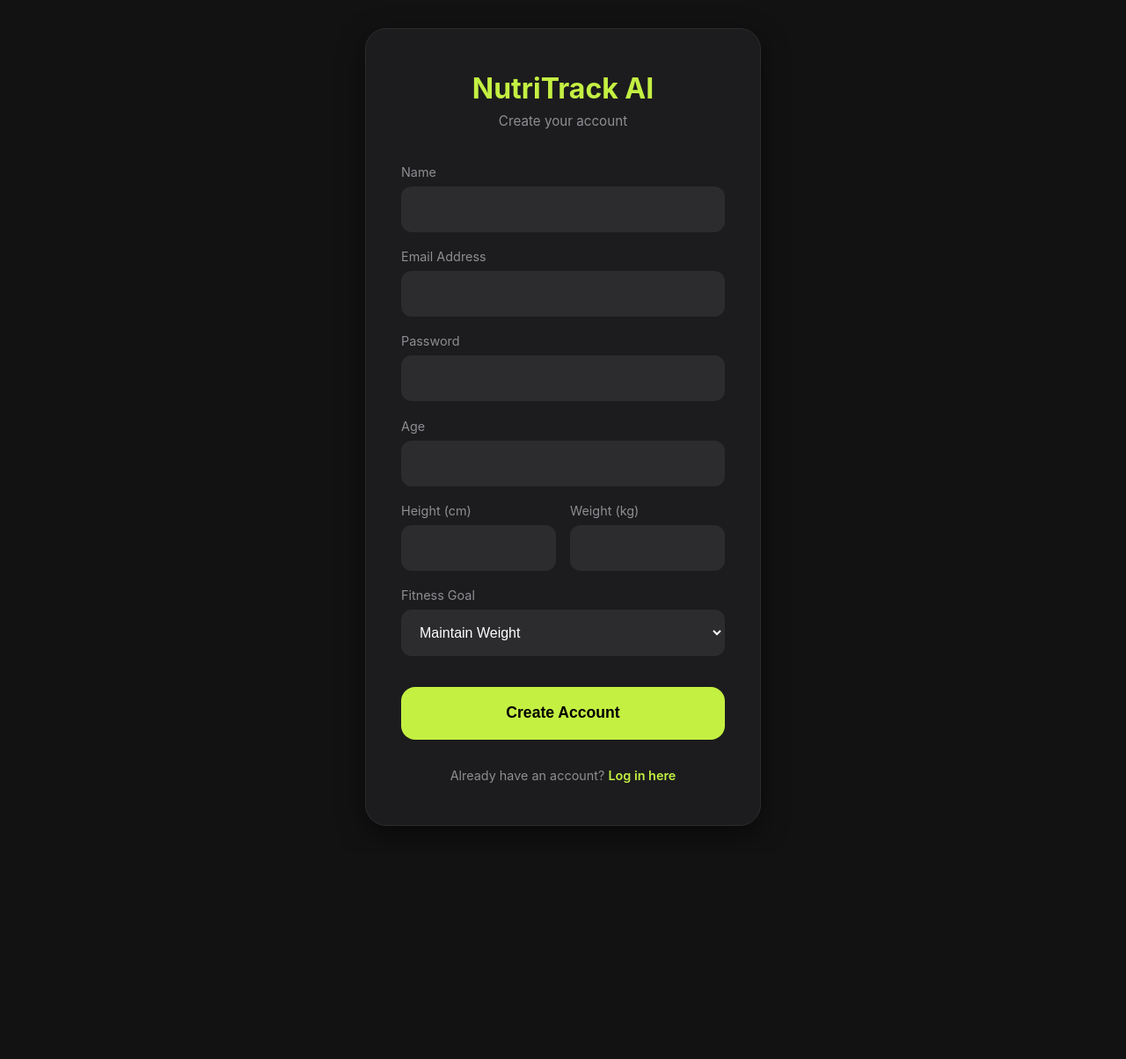
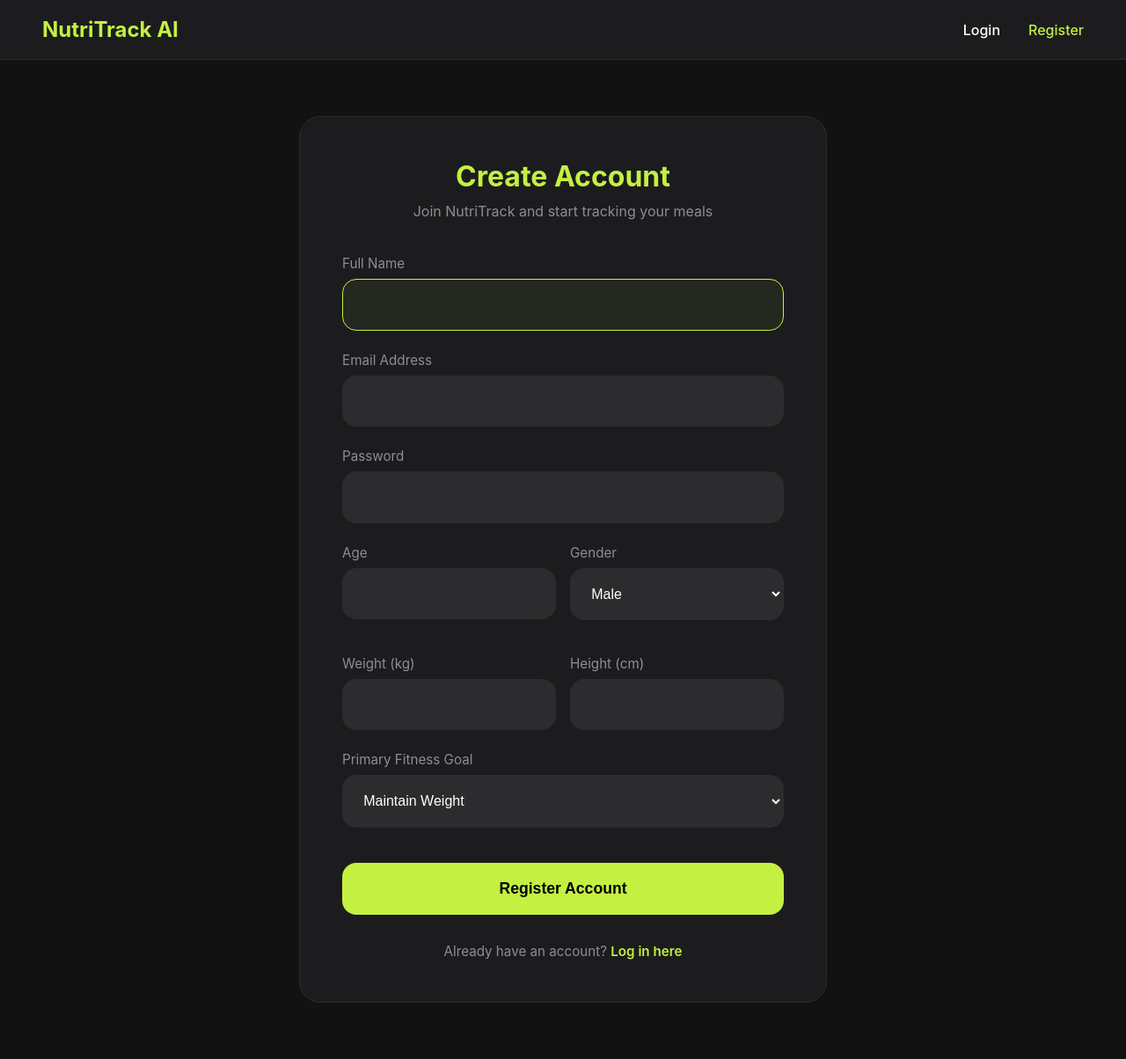
Before and after one commit to akhil-preman/Nutritrack, a Flask app: page /register in a window 1280 px wide. Shown: the whole page at 88% size. Before the commit the page ends 939 px from the top, so only its background shows below. Run offline with Flask 3, Linux system fonts and the light colour scheme.

Commit message:
style: Standardize Auth and Landing pages to inner page layout
- Added top navbar to index, login, and register pages.
- Standardized layout to use standard container and content-box classes.
- Fully migrated the landing page (index.html) to the Dark Mode theme.

```diff
--- a/templates/register.html
+++ b/templates/register.html
@@ -8,43 +8,61 @@
         :root {
             --bg-color: #121212;
             --card-bg: #1c1c1e;
-            --input-bg: #2c2c2e;
+            --card-bg-light: #2c2c2e;
             --primary-color: #c4f042;
             --text-main: #ffffff;
             --text-muted: #8e8e93;
+            --border-color: #2c2c2e;
         }
-        body { font-family: -apple-system, BlinkMacSystemFont, "Segoe UI", Roboto, sans-serif; background-color: var(--bg-color); margin: 0; padding: 2rem 0; color: var(--text-main); display: flex; align-items: center; justify-content: center; min-height: 100vh; box-sizing: border-box; }
+        body { font-family: -apple-system, BlinkMacSystemFont, "Segoe UI", Roboto, sans-serif; background-color: var(--bg-color); margin: 0; padding: 0; color: var(--text-main); }
 
-        .auth-container { background: var(--card-bg); width: 100%; max-width: 450px; padding: 3rem 2.5rem; border-radius: 24px; box-shadow: 0 10px 30px rgba(0,0,0,0.5); border: 1px solid var(--input-bg); box-sizing: border-box; margin: auto; }
+        /* Navbar (Matches Inside Pages) */
+        .navbar { display: flex; justify-content: space-between; align-items: center; padding: 1.2rem 3rem; background-color: var(--card-bg); border-bottom: 1px solid var(--border-color); }
+        .nav-brand { font-size: 1.5rem; font-weight: 700; color: var(--primary-color); display: flex; align-items: center; gap: 8px; text-decoration: none; }
+        .nav-links { display: flex; align-items: center; gap: 2rem; font-size: 1rem; font-weight: 500; }
+        .nav-links a { color: var(--text-main); text-decoration: none; transition: color 0.2s; }
+        .nav-links a:hover, .nav-links a.active { color: var(--primary-color); }
 
-        .brand { text-align: center; margin-bottom: 2.5rem; }
-        .brand h1 { font-size: 2rem; color: var(--primary-color); margin: 0 0 8px 0; font-weight: 700; }
-        .brand p { color: var(--text-muted); margin: 0; font-size: 0.95rem; }
+        .container { max-width: 600px; margin: 4rem auto; padding: 0 1.5rem; }
 
-        .flashes { list-style: none; padding: 0; margin: 0 0 1.5rem 0; }
-        .flashes li { background: rgba(244, 63, 94, 0.1); color: #f43f5e; padding: 1rem; border-radius: 12px; font-size: 0.9rem; text-align: center; border: 1px solid rgba(244, 63, 94, 0.2); }
+        .content-box { background: var(--card-bg); border-radius: 24px; padding: 3rem; border: 1px solid var(--border-color); }
 
-        .form-group { margin-bottom: 1.2rem; }
-        .form-group label { display: block; margin-bottom: 8px; font-size: 0.9rem; color: var(--text-muted); }
-        .form-group input { width: 100%; padding: 1rem; background: var(--input-bg); border: 1px solid transparent; border-radius: 12px; color: white; font-size: 1rem; box-sizing: border-box; outline: none; transition: border 0.2s; }
-        .form-group input:focus, .form-group select:focus { border-color: var(--primary-color); }
+        .header { text-align: center; margin-bottom: 2.5rem; }
+        .header h1 { font-size: 2rem; margin: 0 0 10px 0; color: var(--primary-color); }
+        .header p { color: var(--text-muted); font-size: 1rem; margin: 0; }
 
-        .row { display: flex; gap: 1rem; }
-        .row .form-group { flex: 1; }
+        .flashes { list-style: none; padding: 0; margin: 0 0 2rem 0; text-align: center; }
+        .flashes li { background: rgba(244, 63, 94, 0.1); color: #f43f5e; padding: 1rem; border-radius: 12px; font-size: 1rem; border: 1px solid rgba(244, 63, 94, 0.2); }
+
+        .grid-2 { display: grid; grid-template-columns: 1fr 1fr; gap: 1rem; }
+
+        .form-group { margin-bottom: 1.5rem; }
+        .form-group label { display: block; margin-bottom: 8px; font-size: 0.95rem; color: var(--text-muted); }
+        .form-group input, .form-group select { width: 100%; padding: 1.2rem; background: var(--card-bg-light); border: 1px solid transparent; border-radius: 16px; color: white; font-size: 1rem; box-sizing: border-box; outline: none; transition: border 0.2s; }
+        .form-group input:focus, .form-group select:focus { border-color: var(--primary-color); background: rgba(196, 240, 66, 0.05); }
 
         .btn-submit { width: 100%; padding: 1.2rem; background: var(--primary-color); color: #000; border: none; border-radius: 16px; font-size: 1.1rem; font-weight: 700; cursor: pointer; transition: transform 0.2s; margin-top: 1rem; }
         .btn-submit:hover { transform: scale(1.02); }
 
-        .auth-links { text-align: center; margin-top: 2rem; font-size: 0.9rem; color: var(--text-muted); }
+        .auth-links { text-align: center; margin-top: 2rem; font-size: 0.95rem; color: var(--text-muted); }
         .auth-links a { color: var(--primary-color); text-decoration: none; font-weight: 600; }
         .auth-links a:hover { text-decoration: underline; }
     </style>
 </head>
 <body>
-    <div class="auth-container">
-        <div class="brand">
-            <h1>NutriTrack AI</h1>
-            <p>Create your account</p>
+    <nav class="navbar">
+        <a href="/" class="nav-brand">NutriTrack AI</a>
+        <div class="nav-links">
+            <a href="/login">Login</a>
+            <a href="/register" class="active">Register</a>
+        </div>
+    </nav>
+
+    <div class="container">
+        <div class="content-box">
+            <div class="header">
+                <h1>Create Account</h1>
+                <p>Join NutriTrack and start tracking your meals</p>
             </div>
 
             {% with messages = get_flashed_messages() %}
@@ -59,8 +77,8 @@
 
             <form method="POST" action="/register">
                 <div class="form-group">
-                <label for="name">Name</label>
-                <input type="text" id="name" name="name" required>
+                    <label for="name">Full Name</label>
+                    <input type="text" id="name" name="name" required autofocus>
                 </div>
 
                 <div class="form-group">
@@ -70,40 +88,50 @@
 
                 <div class="form-group">
                     <label for="password">Password</label>
-                <input type="password" id="password" name="password" required>
+                    <input type="password" id="password" name="password" required minlength="6">
+                </div>
+
+                <div class="grid-2">
+                    <div class="form-group">
+                        <label for="age">Age</label>
+                        <input type="number" id="age" name="age" required min="10" max="100">
                     </div>
 
                     <div class="form-group">
-                <label for="age">Age</label>
-                <input type="number" id="age" name="age" required>
+                        <label for="gender">Gender</label>
+                        <select id="gender" name="gender" required>
+                            <option value="male">Male</option>
+                            <option value="female">Female</option>
+                        </select>
                     </div>
 
-            <div class="row">
                     <div class="form-group">
-                    <label for="height_cm">Height (cm)</label>
-                    <input type="number" step="0.1" id="height_cm" name="height_cm" required>
+                        <label for="weight">Weight (kg)</label>
+                        <input type="number" id="weight" name="weight" step="0.1" required>
                     </div>
+
                     <div class="form-group">
-                    <label for="weight_kg">Weight (kg)</label>
-                    <input type="number" step="0.1" id="weight_kg" name="weight_kg" required>
+                        <label for="height">Height (cm)</label>
+                        <input type="number" id="height" name="height" step="0.1" required>
                     </div>
                 </div>
 
                 <div class="form-group">
-                <label for="goal">Fitness Goal</label>
-                <select id="goal" name="goal" required style="width: 100%; padding: 1rem; background: var(--input-bg); border: 1px solid transparent; border-radius: 12px; color: white; font-size: 1rem; outline: none; transition: border 0.2s;">
-                    <option value="cut">Cut Weight (-500 kcal)</option>
+                    <label for="goal">Primary Fitness Goal</label>
+                    <select id="goal" name="goal" required>
+                        <option value="cut">Cut Weight (Calorie Deficit)</option>
                         <option value="maintain" selected>Maintain Weight</option>
-                    <option value="gain">Gain Weight (+500 kcal)</option>
+                        <option value="gain">Gain Muscle (Calorie Surplus)</option>
                     </select>
                 </div>
 
-            <button type="submit" class="btn-submit">Create Account</button>
+                <button type="submit" class="btn-submit">Register Account</button>
             </form>
 
             <div class="auth-links">
                 Already have an account? <a href="/login">Log in here</a>
             </div>
         </div>
+    </div>
 </body>
 </html>
```
Also changed, not shown: templates/index.html (+46 -8 lines), templates/login.html (+39 -19 lines). Lines whose indentation alone changed are shown as unchanged.
